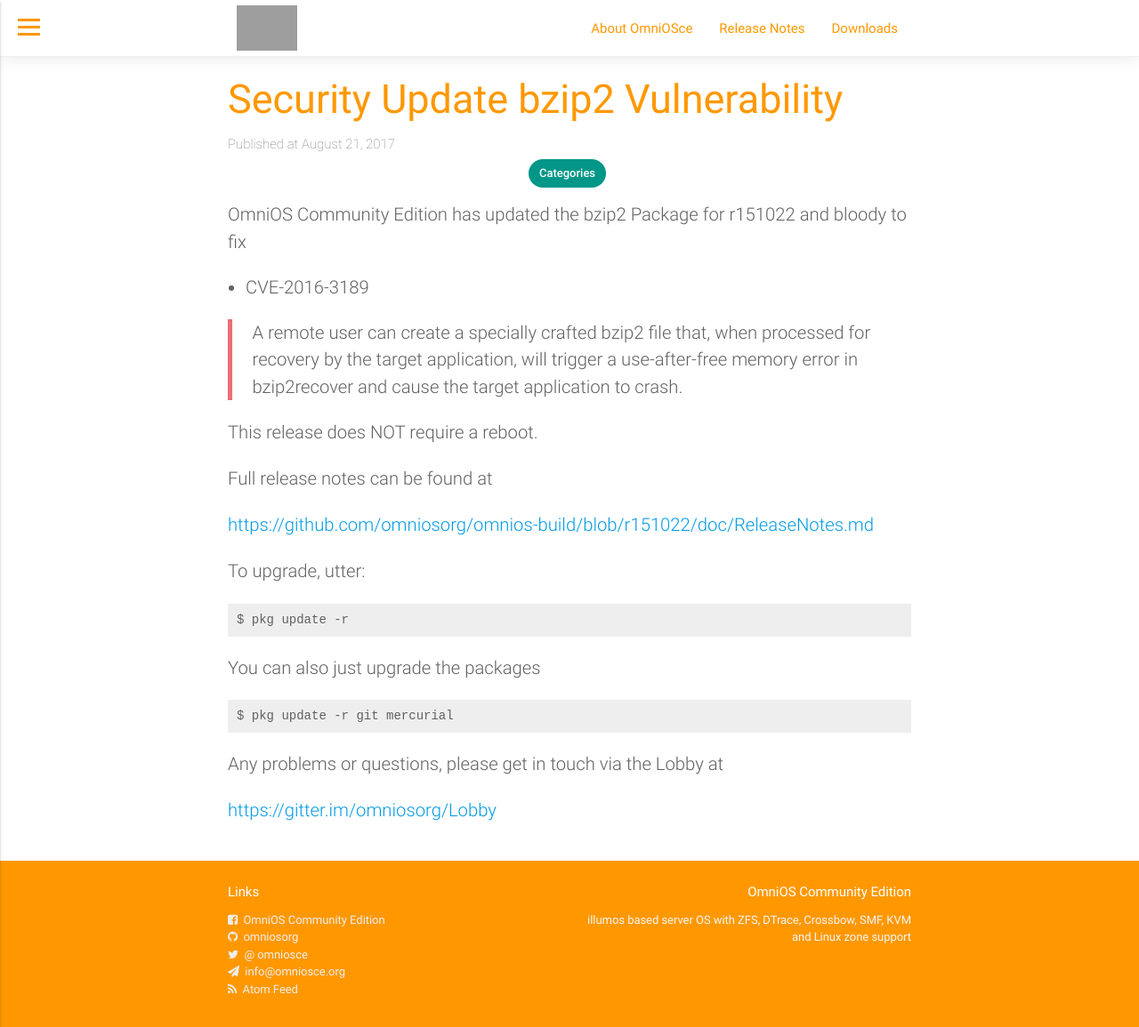
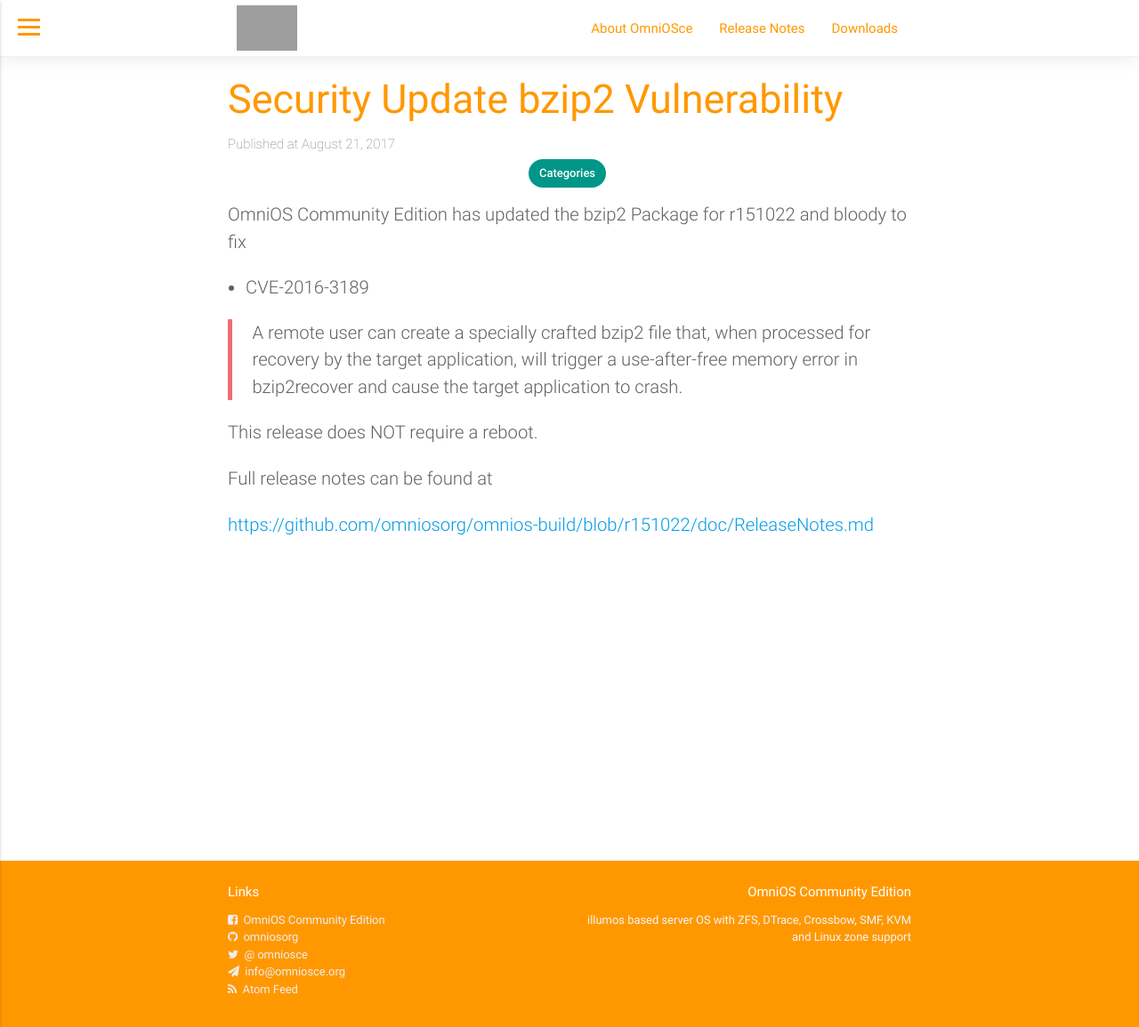
Before and after one commit to omniosorg/omniosorg.github.io, a Jekyll site: the page built from _posts/2017-08-21-security-bzip2.md, in a window 1280 px wide and 1155 px high. Shown: the whole window at 89% size. Built offline with Jekyll 4.4.1, drawn with Linux system fonts in a browser that asks for light colours; grey boxes are pictures that could not be loaded.

Commit message:
small fixes

````diff
--- a/_posts/2017-08-21-security-bzip2.md
+++ b/_posts/2017-08-21-security-bzip2.md
@@ -14,19 +14,3 @@
 Full release notes can be found at
 
 [https://github.com/omniosorg/omnios-build/blob/r151022/doc/ReleaseNotes.md](https://github.com/omniosorg/omnios-build/blob/r151022/doc/ReleaseNotes.md)
-
-To upgrade, utter:
-
-```
-$ pkg update -r
-```
-
-You can also just upgrade the packages
-
-```
-$ pkg update -r git mercurial
-```
-
-Any problems or questions, please get in touch via the Lobby at
-
-[https://gitter.im/omniosorg/Lobby](https://gitter.im/omniosorg/Lobby)
````
Also changed, not shown: _posts/2017-08-21-release-schedule.md (+1 -1 lines), release-plan.png.
